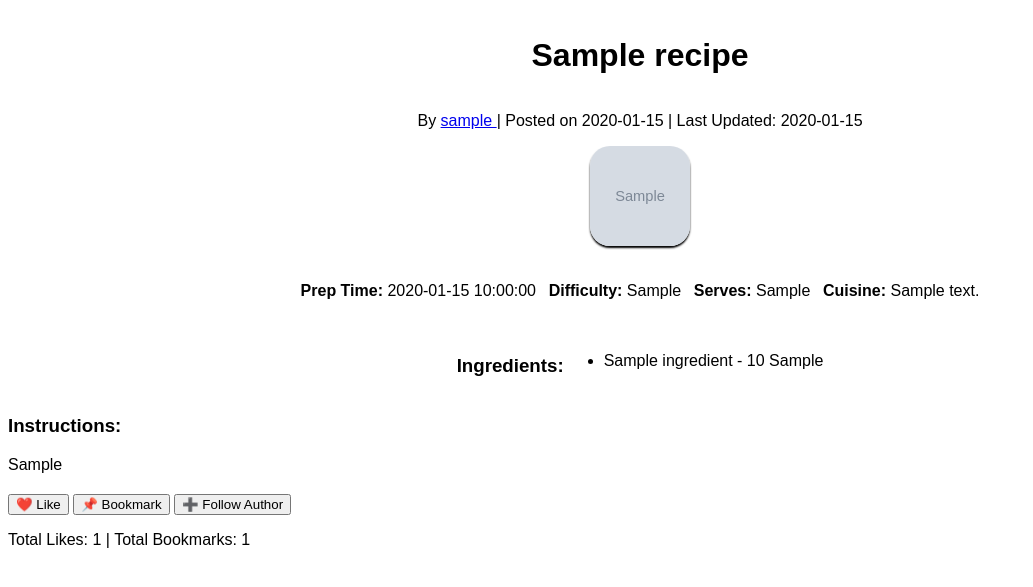
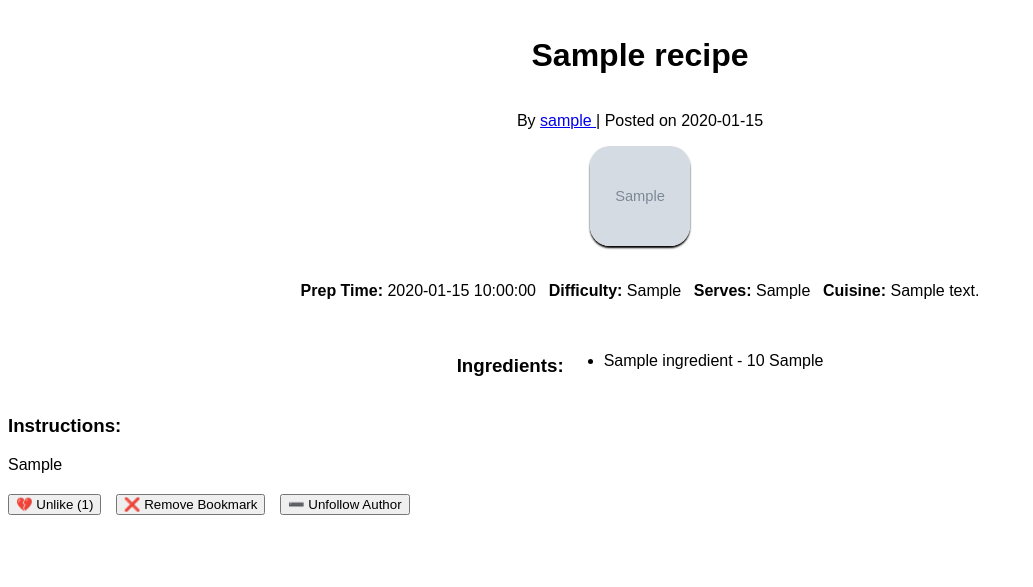
Before and after one commit to 7alamaher/chefs_unite, a PHP site: page /viewRecipe.php?id=1 in a window 1280 px wide. Shown: the part 85-672 px from the top of the page, without its empty margins (0-1033 px from the left). Run offline with PHP 8.4, Linux system fonts and the light colour scheme; the visitor is signed in with stand-in values (Sample User, id 1); tables that the repository leaves empty or names only in its code hold one stand-in row (values such as "Sample post"); grey boxes marked "Sample" are stand-in pictures; some web fonts are replaced.

Commit message:
viewRecipe.php

```diff
--- a/viewRecipe.php
+++ b/viewRecipe.php
@@ -8,6 +8,8 @@ if (!isset($_SESSION['username']) || empty($_SESSION['username'])) {
     exit();
 }
 
+$currentUsername = $_SESSION['username'];
+
 // Get recipe ID from URL
 if (!isset($_GET['id']) || !is_numeric($_GET['id'])) {
     die("Invalid recipe ID.");
@@ -16,7 +18,7 @@ $recipe_id = intval($_GET['id']);
 
 // Fetch recipe details with dynamic like/bookmark counts
 $sql = "
-SELECT r.id, r.title, r.steps, r.cuisine, r.image_url, r.created_at, r.updated_at,
+SELECT r.id, r.title, r.steps, r.cuisine, r.image_url, r.created_at,
        r.recipe_type, r.recipe_difficulty, r.serves, r.Time_to_make,
        u.username AS author_name, u.user_id AS author_id,
        COUNT(DISTINCT l.id) AS likes_count,
@@ -39,7 +41,7 @@ if (!$recipe) {
 }
 
 // Fetch ingredients
-$ingredient_sql = "SELECT ingredient_name, quantity, unit FROM recipe_ingredients WHERE recipe_id = ?";
+$ingredient_sql = "SELECT name, quantity, unit FROM recipe_ingredients WHERE recipe_id = ?";
 $ingredient_stmt = $conn->prepare($ingredient_sql);
 $ingredient_stmt->bind_param("i", $recipe_id);
 $ingredient_stmt->execute();
@@ -48,6 +50,32 @@ $ingredients = [];
 while ($row = $ingredients_result->fetch_assoc()) {
     $ingredients[] = $row;
 }
+
+// Get current user ID
+$user_stmt = $conn->prepare("SELECT user_id FROM users WHERE username = ?");
+$user_stmt->bind_param("s", $currentUsername);
+$user_stmt->execute();
+$user_result = $user_stmt->get_result();
+$currentUser = $user_result->fetch_assoc();
+$currentUserId = $currentUser['user_id'];
+
+// Check if user has liked
+$liked_stmt = $conn->prepare("SELECT id FROM likes WHERE user_id = ? AND recipe_id = ?");
+$liked_stmt->bind_param("ii", $currentUserId, $recipe_id);
+$liked_stmt->execute();
+$userLiked = $liked_stmt->get_result()->num_rows > 0;
+
+// Check if user has bookmarked
+$bookmarked_stmt = $conn->prepare("SELECT id FROM bookmarks WHERE user_id = ? AND recipe_id = ?");
+$bookmarked_stmt->bind_param("ii", $currentUserId, $recipe_id);
+$bookmarked_stmt->execute();
+$userBookmarked = $bookmarked_stmt->get_result()->num_rows > 0;
+
+// Check if user follows author
+$follow_stmt = $conn->prepare("SELECT id FROM follows WHERE follower_id = ? AND following_id = ?");
+$follow_stmt->bind_param("ii", $currentUserId, $recipe['author_id']);
+$follow_stmt->execute();
+$userFollows = $follow_stmt->get_result()->num_rows > 0;
 ?>
 <!DOCTYPE html>
 <html lang="en">
@@ -77,9 +105,6 @@ while ($row = $ingredients_result->fetch_assoc()) {
                 <?php echo htmlspecialchars($recipe['author_name']); ?>
             </a>
             | Posted on <?php echo date("Y-m-d", strtotime($recipe['created_at'])); ?>
-            <?php if (!empty($recipe['updated_at'])): ?>
-                | Last Updated: <?php echo date("Y-m-d", strtotime($recipe['updated_at'])); ?>
-            <?php endif; ?>
         </p>
         <?php if (!empty($recipe['image_url'])): ?>
             <img src="<?php echo htmlspecialchars($recipe['image_url']); ?>" alt="Recipe Image" style="max-width:300px; border-radius:20px; box-shadow:0 2px 2px black;">
@@ -97,7 +122,7 @@ while ($row = $ingredients_result->fetch_assoc()) {
         <h3>Ingredients:</h3>
         <ul>
             <?php foreach ($ingredients as $ing): ?>
-                <li><?php echo htmlspecialchars($ing['ingredient_name']); ?>
+                <li><?php echo htmlspecialchars($ing['name']); ?>
                     <?php if (!empty($ing['quantity'])) echo " - " . htmlspecialchars($ing['quantity']); ?>
                     <?php if (!empty($ing['unit'])) echo " " . htmlspecialchars($ing['unit']); ?>
                 </li>
@@ -110,12 +135,45 @@ while ($row = $ingredients_result->fetch_assoc()) {
         <p><?php echo nl2br(htmlspecialchars($recipe['steps'])); ?></p>
     </div>
 
-    <div style="margin-top:20px;">
-        <button>❤️ Like</button>
-        <button>📌 Bookmark</button>
-        <button>➕ Follow Author</button>
-        <p>Total Likes: <?php echo $recipe['likes_count']; ?> | Total Bookmarks: <?php echo $recipe['bookmark_count']; ?></p>
-    </div>
+<div style="margin-top:20px;">
+
+    <!-- Like toggle form -->
+    <form action="like_toggle.php" method="POST" style="display:inline-block; margin-right: 10px;">
+        <input type="hidden" name="recipe_id" value="<?= $recipe_id ?>">
+        <input type="hidden" name="action" value="<?= $userLiked ? 'unlike' : 'like' ?>">
+        <button type="submit" style="cursor:pointer;">
+            <?= $userLiked ? '💔 Unlike' : '❤️ Like' ?> (<?= $recipe['likes_count'] ?>)
+        </button>
+    </form>
+
+    <!-- Bookmark toggle form -->
+    <?php if ($userBookmarked): ?>
+        <form action="unbookmark.php" method="POST" style="display:inline-block; margin-right: 10px;">
+            <input type="hidden" name="recipe_id" value="<?= $recipe_id ?>">
+            <button type="submit" style="cursor:pointer;">❌ Remove Bookmark</button>
+        </form>
+    <?php else: ?>
+        <form action="bookmark.php" method="POST" style="display:inline-block; margin-right: 10px;">
+            <input type="hidden" name="recipe_id" value="<?= $recipe_id ?>">
+            <button type="submit" style="cursor:pointer;">📌 Bookmark</button>
+        </form>
+    <?php endif; ?>
+
+    <!-- Follow toggle form -->
+    <?php if ($userFollows): ?>
+        <form action="unfollow.php" method="GET" style="display:inline-block;">
+            <input type="hidden" name="user_id" value="<?= $recipe['author_id'] ?>">
+            <button type="submit" style="cursor:pointer;">➖ Unfollow Author</button>
+        </form>
+    <?php else: ?>
+        <form action="follow.php" method="GET" style="display:inline-block;">
+            <input type="hidden" name="user_id" value="<?= $recipe['author_id'] ?>">
+            <button type="submit" style="cursor:pointer;">➕ Follow Author</button>
+        </form>
+    <?php endif; ?>
+
+</div>
+
 </div>
 
 </body>
```
